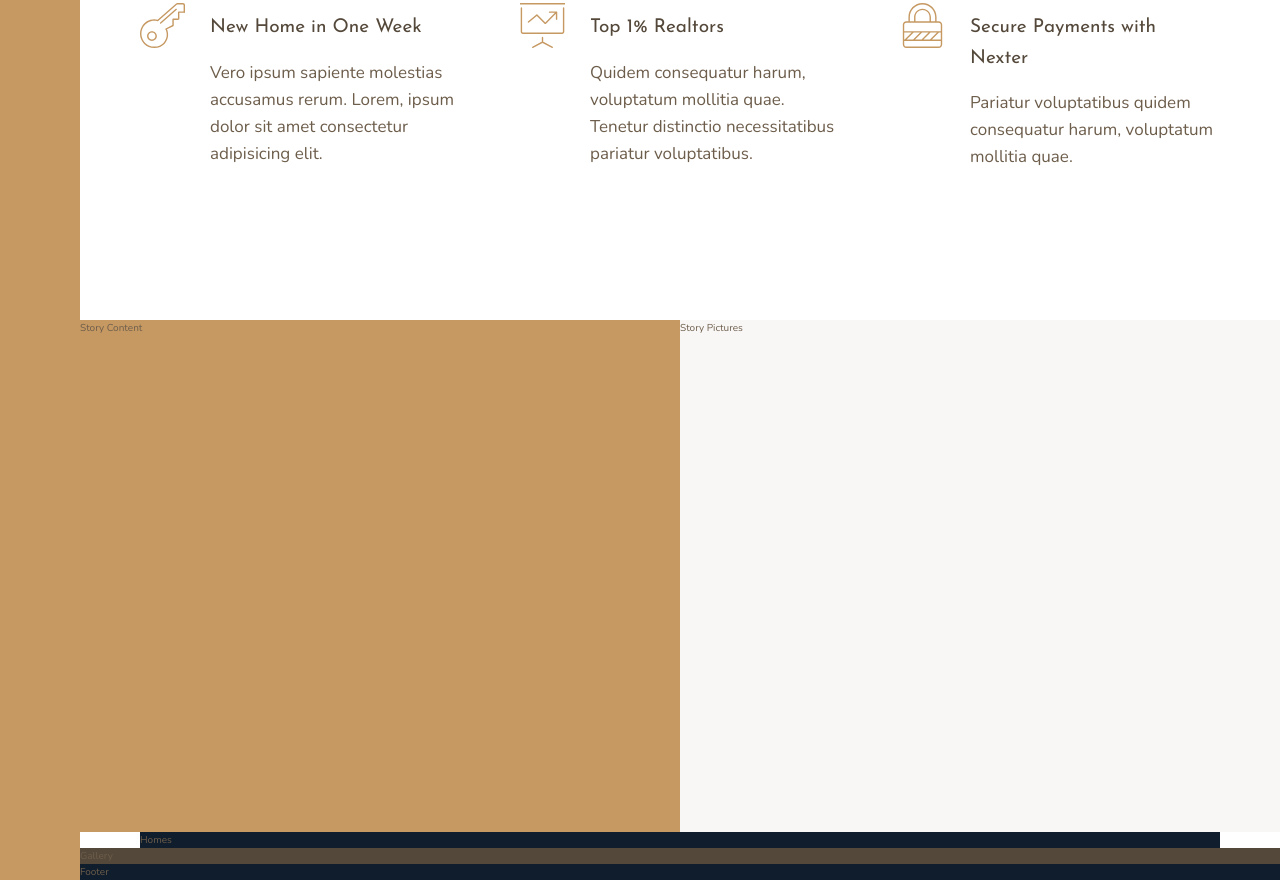
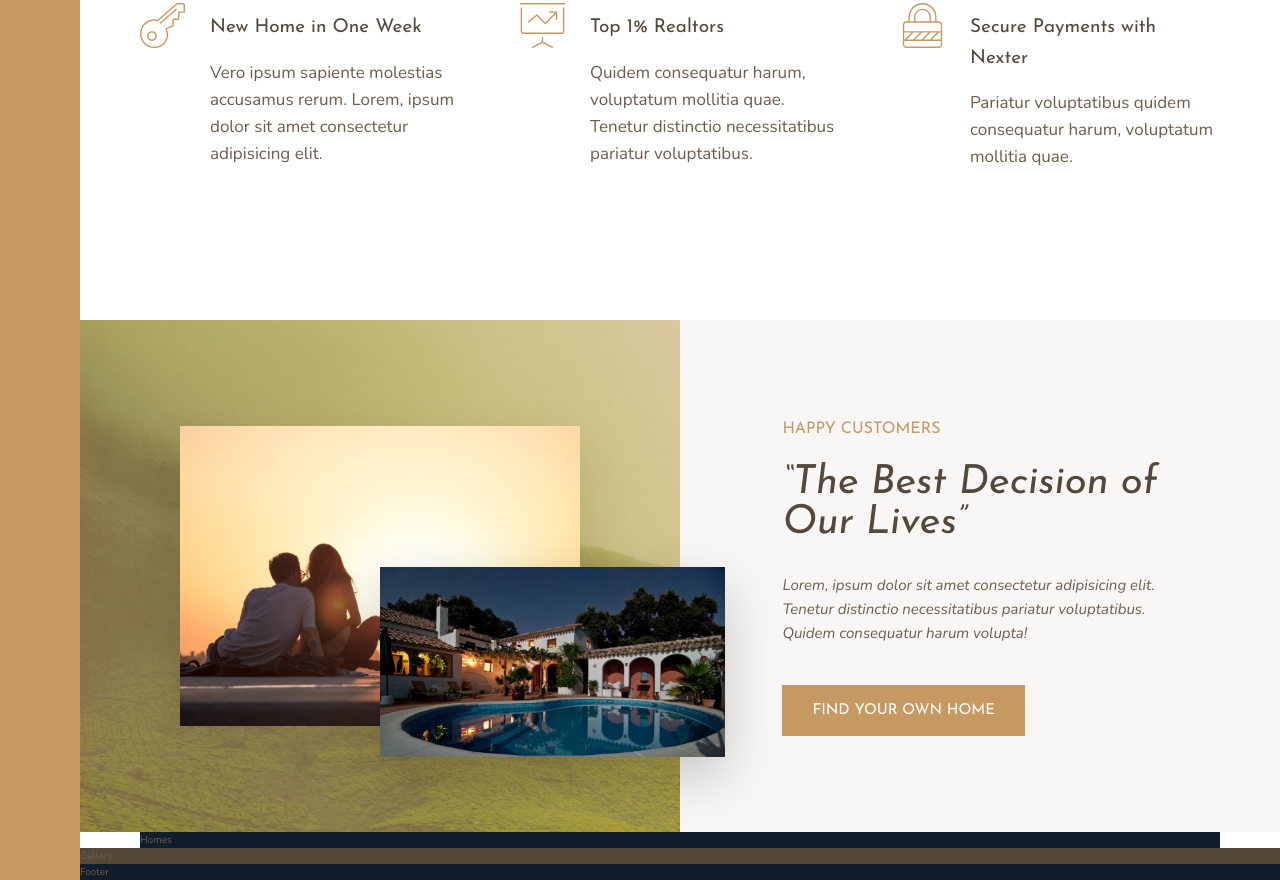
Before and after one commit to sleeplesseditor/Nexter, a website: page index.html in a window 1280 px wide. Shown: the part 991-1871 px from the top of the page. Drawn offline with nearby package versions, Linux system fonts and the light colour scheme.

Commit message:
Story section established

```diff
--- a/index.html
+++ b/index.html
@@ -78,10 +78,17 @@
             </div>
         </section>
         <div class="story__pictures">
-            Story Content
+            <img src="img/story-1.jpeg" alt="Couple with new house" class="story__img--1">
+            <img src="img/story-2.jpeg" alt="New house" class="story__img--2">
         </div>
         <div class="story__content">
-            Story Pictures
+            <h3 class="heading-3 mb-sm">Happy Customers</h3>
+            <h2 class="heading-2 heading-2--dark mb-md">&ldquo;The Best Decision of Our Lives&rdquo;</h2>
+            <p class="story__text">
+                Lorem, ipsum dolor sit amet consectetur adipisicing elit. Tenetur distinctio necessitatibus pariatur voluptatibus.
+                Quidem consequatur harum volupta!
+            </p>
+            <button class="btn">Find Your Own Home</button>
         </div>
         <section class="homes">
             Homes
--- a/sass/_features.scss
+++ b/sass/_features.scss
@@ -4,7 +4,6 @@
     margin: 15rem 0;
 
     display: grid;
-    // grid-template-columns: repeat(3, 1fr);
     grid-template-columns: repeat(auto-fit, minmax(25rem, 1fr));
     grid-gap: 6rem;
     align-items: start;
--- a/sass/_story.scss
+++ b/sass/_story.scss
@@ -2,10 +2,48 @@
     &__pictures {
         background-color: $color-primary;
         grid-column: full-start / col-end 4;
+        background-image: linear-gradient(rgba($color-primary, .5), rgba($color-primary, .5)), url(../img/back.jpg);
+
+        display: grid;
+        grid-template-rows: repeat(6, 1fr);
+        grid-template-columns: repeat(6, 1fr);
+        align-items: center;
+    }
+
+    &__img--1 {
+        width: 100%;
+        grid-row: 2 / 6;
+        grid-column: 2 / 6;
+        box-shadow: 0 2rem 5rem rgba(#000, .1);
+    }
+
+    &__img--2 {
+        width: 115%;
+        grid-row: 4 / 6;
+        grid-column: 4 / 7;
+        z-index: 20;
+        box-shadow: 0 2rem 5rem rgba(#000, .2);
     }
 
     &__content {
         background-color: $color-grey-light-1;
         grid-column: col-start 5 / full-end;
+        padding: 6rem 8vw;
+
+        // display: flex;
+        // flex-direction: column;
+        // justify-content: center;
+        // align-items: flex-start;
+
+        display: grid;
+        align-content: center;
+        justify-items: start;
+
+    }
+
+    &__text {
+        font-size: 1.5rem;
+        font-style: italic;
+        margin-bottom: 4rem;
     }
 }
--- a/sass/_typography.scss
+++ b/sass/_typography.scss
@@ -9,10 +9,19 @@
 
 .heading-2 {
     @extend %heading;
+    font-size: 4rem;
+    font-style: italic;
+    line-height: 1;
+
+    &--light { color: $color-grey-light-1; }
+    &--dark { color: $color-grey-dark-1; }
 }
 
 .heading-3 {
     @extend %heading;
+    font-size: 1.6rem;
+    color: $color-primary;
+    text-transform: uppercase;
 }
 
 .heading-4 {
@@ -22,3 +31,36 @@
     &--light { color: $color-grey-light-1; }
     &--dark { color: $color-grey-dark-1; }
 }
+
+.btn {
+    background-color: $color-primary;
+    color: #fff;
+    border: none;
+    border-radius: 0;
+    font-family: $font-display;
+    font-size: 1.5rem;
+    text-transform: uppercase;
+    padding: 1.8rem 3rem;
+    cursor: pointer;
+    transition: all .2s;
+
+    &:hover {
+        background-color: $color-primary-dark;
+    }
+}
+
+.mb-sm {
+    margin-bottom: 2rem;
+}
+
+.mb-md {
+    margin-bottom: 3rem;
+}
+
+.mb-lg {
+    margin-bottom: 4rem;
+}
+
+.mb-hg {
+    margin-bottom: 8rem;
+}
```
Also changed, not shown: img/text.txt (deleted, +0 -18 lines), css/style.css.
